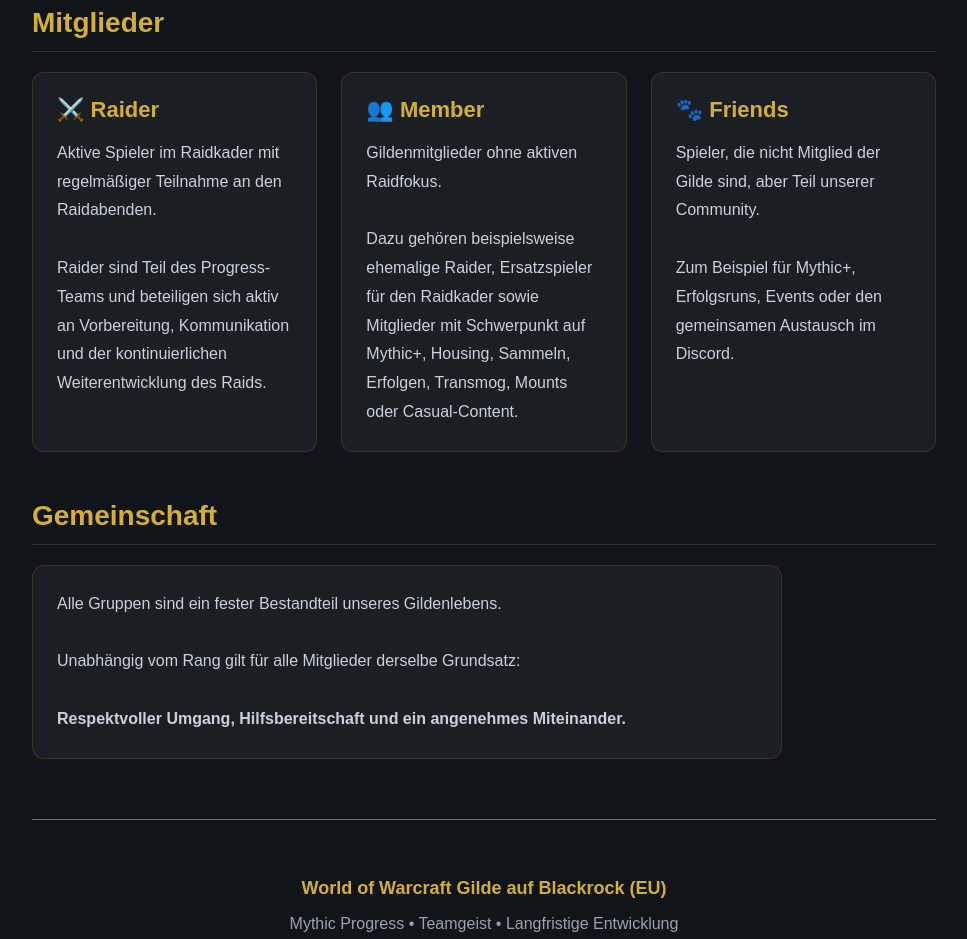
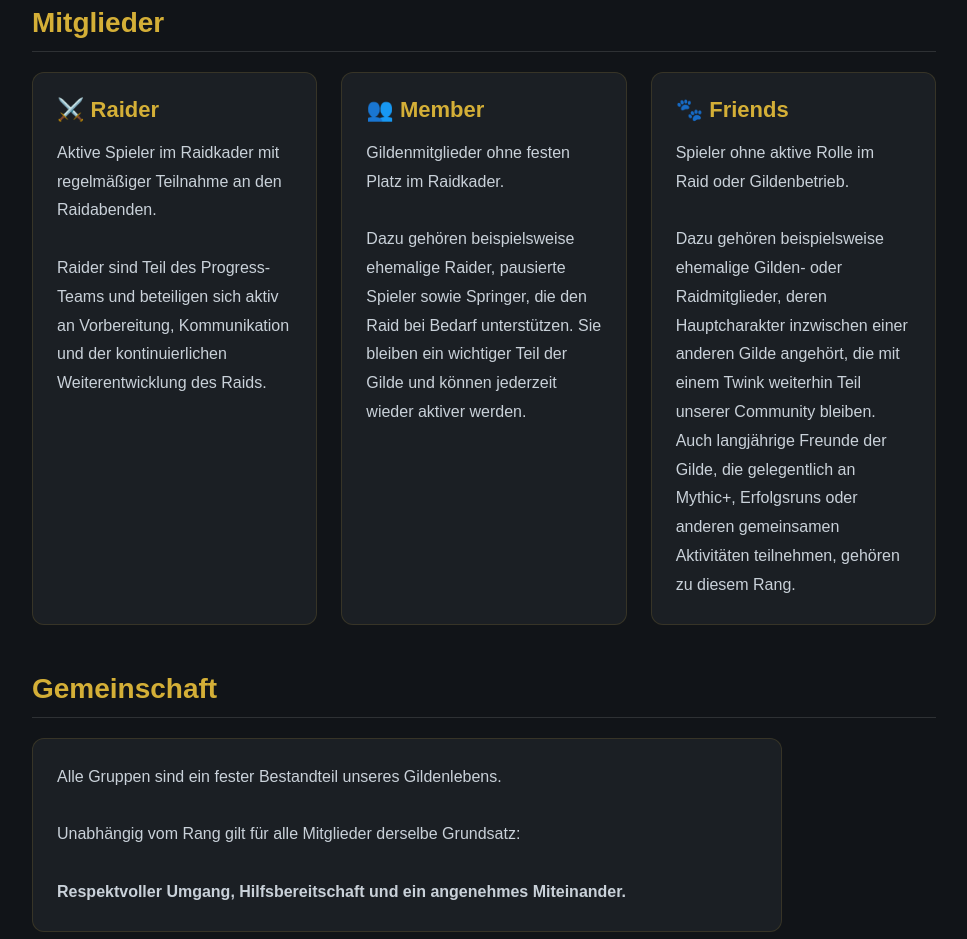
Before and after one commit to Asgardt86/we-pull-at-two-homepage, a website: page pages/about.html in a window 1280 px wide. Shown: the part 3340-4279 px from the top of the page, without its empty margins (296-1263 px from the left). Drawn offline with Linux system fonts and the light colour scheme; no server answers.

Commit message:
Update about.html

```diff
--- a/pages/about.html
+++ b/pages/about.html
@@ -485,15 +485,11 @@
                                         </div>
 
                                         <div class="team-task">
-                                            Homepage & Dashboard
+                                            Homepages & Dashboards
                                         </div>
 
                                         <div class="team-task">
                                             Discord Verwaltung
-                                        </div>
-
-                                        <div class="team-task">
-                                            Raidplanung
                                         </div>
 
                                         <div class="team-task">
@@ -606,9 +602,6 @@
                                 <div class="team-description">
 
                                     Raidleiter: Verantwortlich für die Planung und Weiterentwicklung der Raidstrategie.
-                                    Analysiert
-                                    Raid-Logs, optimiert Taktiken und kontinuierlichen
-                                    Verbesserung des Progress.
 
                                 </div>
 
@@ -630,14 +623,6 @@
 
                                             <div class="team-task">
                                                 Anpassung der Strategie basierend auf Progress und Fehleranalyse
-                                            </div>
-
-                                            <div class="team-task">
-                                                Analyse von Raid-Logs
-                                            </div>
-
-                                            <div class="team-task">
-                                                Zusammenarbeit mit den Offizieren zur Verbesserung der Raidperformance
                                             </div>
 
                                             <div class="team-task">
@@ -782,13 +767,13 @@
 
                         <div class="card-text">
 
-                            Gildenmitglieder ohne aktiven Raidfokus.
+                            Gildenmitglieder ohne festen Platz im Raidkader.
 
                             <br><br>
 
-                            Dazu gehören beispielsweise ehemalige Raider, Ersatzspieler für den Raidkader sowie
-                            Mitglieder mit Schwerpunkt auf Mythic+, Housing, Sammeln,
-                            Erfolgen, Transmog, Mounts oder Casual-Content.
+                            Dazu gehören beispielsweise ehemalige Raider, pausierte Spieler sowie Springer, die den Raid
+                            bei Bedarf unterstützen. Sie bleiben ein wichtiger Teil der
+                            Gilde und können jederzeit wieder aktiver werden.
 
                         </div>
 
@@ -804,13 +789,14 @@
 
                         <div class="card-text">
 
-                            Spieler, die nicht Mitglied der Gilde sind, aber Teil unserer
-                            Community.
+                            Spieler ohne aktive Rolle im Raid oder Gildenbetrieb.
 
                             <br><br>
 
-                            Zum Beispiel für Mythic+, Erfolgsruns, Events oder den
-                            gemeinsamen Austausch im Discord.
+                            Dazu gehören beispielsweise ehemalige Gilden- oder Raidmitglieder, deren Hauptcharakter
+                            inzwischen einer anderen Gilde angehört, die mit einem Twink weiterhin Teil unserer
+                            Community bleiben. Auch langjährige Freunde der Gilde, die gelegentlich an Mythic+,
+                            Erfolgsruns oder anderen gemeinsamen Aktivitäten teilnehmen, gehören zu diesem Rang.
 
                         </div>
 
```
